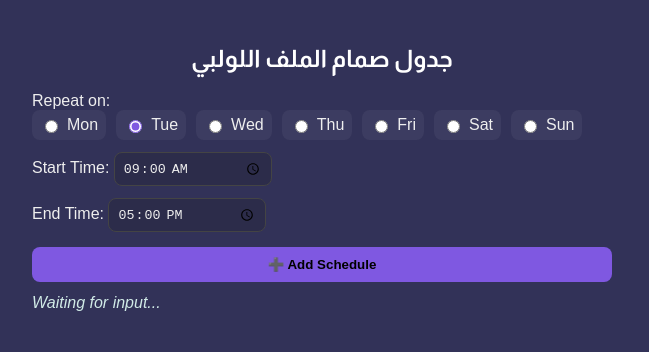
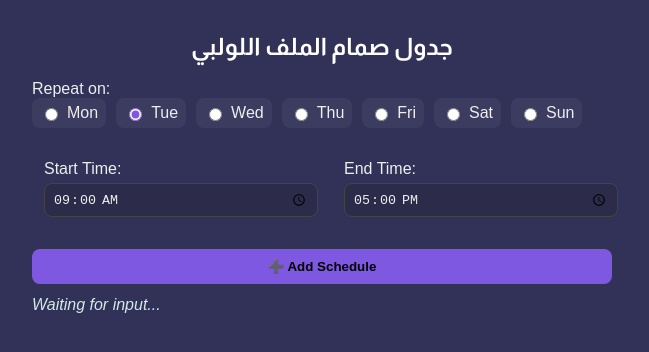
Before and after one commit to Gopika242/new-schedule, a plain HTML site: page index.html in a window 1280 px wide. Shown: the whole page, without its empty margins (318-967 px from the left). Drawn offline with Linux system fonts and the light colour scheme.

Commit message:
changes -5

```diff
--- a/index.html
+++ b/index.html
@@ -6,7 +6,6 @@
 
   <title>Scheduler</title>
 <style>
-   /* Base layout */
   body {
     font-family: Arial, sans-serif;
     background: #323258;
@@ -14,50 +13,76 @@ body {
     max-width: 580px;
     margin: 0 auto;
     padding: 16px 18px;
-  border-radius: 12px;
-  /* border: 1px solid #444; */
   }
 
-/* Day radios: inline, evenly spaced */
+  #scheduler-title {
+    font-family: 'Almarai';
+    font-size: 24px;
+    font-weight: bold;
+    color: #fff;
+    text-align: center;
+    margin-top: 3%;
+    margin-bottom: 20px;
+  }
+
+  /* Days */
   .days {
     display: flex;
-  align-items: center;
-  gap: 10px;           /* space between items */
-  flex-wrap: nowrap;   /* keep on one line */
-  overflow: hidden;    /* prevent accidental wrap scroll */
+    gap: 10px;
+    flex-wrap: nowrap;
   }
 
   .days label {
-  display: inline-flex;
+    display: flex;
     align-items: center;
     gap: 6px;
-  margin: 0;           /* remove default margin so it fits one row */
-  cursor: pointer;
-  padding: 6px 8px;    /* hit area */
+    padding: 6px 8px;
     border-radius: 8px;
-  background: rgba(255,255,255,0.05); /* subtle chip */
+    background: rgba(255,255,255,0.05);
+    white-space: nowrap;
   }
 
-/* Keep your original colors by not changing accent */
   input[type="radio"] {
-  accent-color: #7f58e1; /* uses existing theme color; visual only, not a new color */
+    accent-color: #7f58e1;
+  }
+/* FIX START + END TIME ALWAYS SIDE BY SIDE */
+.time-row {
+  display: flex !important;
+  flex-direction: row !important;
+  justify-content: space-between !important;
+  flex-wrap: nowrap !important;
+  gap: 20px !important;     /* ⬅ bigger spacing between Start & End */
+  width: 100% !important;
+  margin-top: 20px;         /* ⬅ space above the row */
 }
 
-/* Inputs line-up and look cleaner */
+.time-box {
+  display: flex !important;
+  flex-direction: column !important;
+  width: 50% !important;
+  min-width: 0 !important;
+  white-space: nowrap !important;
+
+  padding: 12px;            /* ⬅ internal space inside each box */
+  border-radius: 10px;      /* ⬅ smooth rounded box look */
+  /* background: rgba(255,255,255,0.05); light highlight box */
+}
+
+
+  .time-box label {
+    margin-bottom: 5px;
+    white-space: nowrap !important;
+  }
+
   input[type="time"] {
-  width: 140px;
+    width: 100% !important;
     padding: 6px 8px;
     border-radius: 8px;
     border: 1px solid #444;
-  background: #2c2c4a;   /* same tone family */
+    background: #2c2c4a;
     color: #eee;
-  outline: none;
-}
-input[type="time"]:focus {
-  box-shadow: 0 0 0 2px rgba(255,255,255,0.08);
   }
 
-/* Button (no color change) */
   button {
     background: #7f58e1;
     border: none;
@@ -66,38 +91,22 @@ button {
     color: #000;
     cursor: pointer;
     font-weight: bold;
-  margin-top: 15px;
+    margin-top: 20px;
     width: 100%;
   }
-button:hover {
-  background: #9773f0;
-  color: #fff;
-}
 
-/* Status text */
   #status {
     margin-top: 12px;
     font-style: italic;
     color: #d1ebe7;
   }
-
-/* Small layout polish */
-fieldset, label { border: 0; }
-#scheduler-title {
-  font-family: 'Almarai';
-  font-size: 24px;
-  font-weight: bold;
-  color: #fff;
-  text-align: center;
-  margin-top: 5%;
-  margin-bottom: 20px;
-}
-
 </style>
 </head>
+
 <body>
-  <div>
+
   <div id="scheduler-title">جدول صمام الملف اللولبي</div>
+
   <label>Repeat on:</label>
   <div class="days">
     <label><input type="radio" name="day" value="Mon"> Mon</label>
@@ -108,21 +117,24 @@ fieldset, label { border: 0; }
     <label><input type="radio" name="day" value="Sat"> Sat</label>
     <label><input type="radio" name="day" value="Sun"> Sun</label>
   </div>
-  </div>
 
-
-  <div style="margin-top: 12px;">
+  <!-- TIME ROW SIDE-BY-SIDE -->
+  <div class="time-row">
+    <div class="time-box">
       <label>Start Time:</label>
       <input type="time" id="start-time" value="09:00" />
     </div>
-  <div style="margin-top: 12px;">
+
+    <div class="time-box">
       <label>End Time:</label>
       <input type="time" id="end-time" value="17:00" />
+    </div>
   </div>
 
   <button id="add-btn">➕ Add Schedule</button>
 
   <div id="status">Waiting for input...</div>
+
 
   <script>
     document.getElementById("add-btn").onclick = () => {
@@ -135,8 +147,10 @@ fieldset, label { border: 0; }
         return;
       }
 
-      document.getElementById("status").textContent = `Scheduled on ${day} from ${start} to ${end}`;
+      document.getElementById("status").textContent =
+        `Scheduled on ${day} from ${start} to ${end}`;
     };
   </script>
+
 </body>
 </html>
```
Lines whose indentation alone changed are shown as unchanged.
